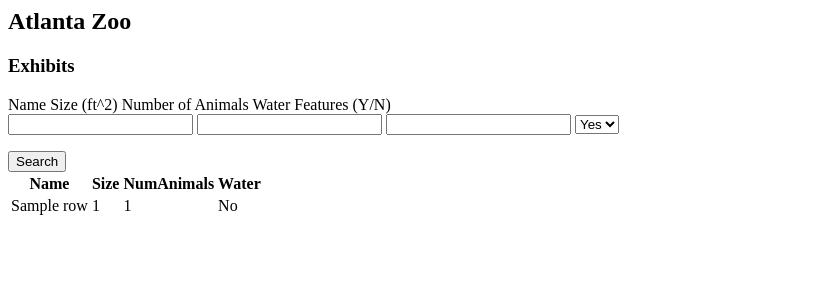
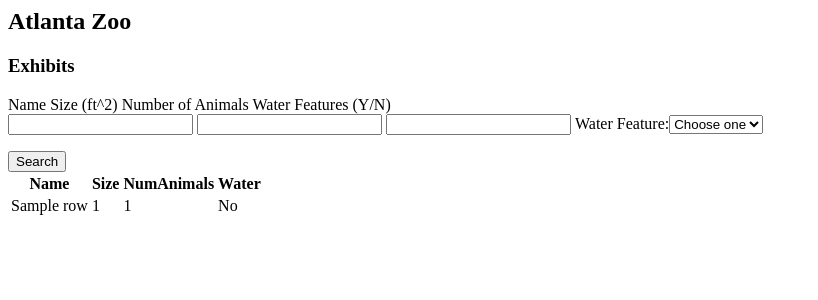
Before and after one commit to wharmond/Team25, a Flask app: template templates/VisitorTemplates/SearchExhibits.html in a window 1280 px wide. Shown: the top 300 px of the page, without its empty margins (0-818 px from the left). Run offline with Flask 2, Linux system fonts and the light colour scheme; the template is opened without the code that fills it: most values are stand-ins (such as "Sample title", 1, 10 or a date in 2020).

Commit message:
Update SearchExhibits.html

```diff
--- a/templates/VisitorTemplates/SearchExhibits.html
+++ b/templates/VisitorTemplates/SearchExhibits.html
@@ -16,10 +16,14 @@
         <input type="text">
         <input type="text">
         <input type="text">
-        <select>
+        <div class="unselected-field" style="display: inline-block;" id="Water">
+          <label>Water Feature:<select id="Water" name="Water Feature:"> <!-- I kind of like the title being tied to this-->
+            <option selected disabled>Choose one</option>
             <option value="Yes">Yes</option>
             <option value="No">No</option>
-        </select>
+            </select>
+          </label>
+        </div>
       </div>
     </form>
     <button id="search_exhibit_btn" class="btn btn-lg btn-primary btn-block" type="button">Search</button>
```
